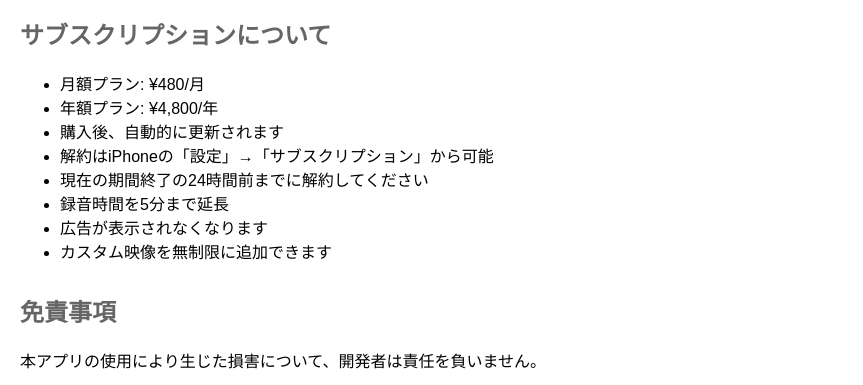
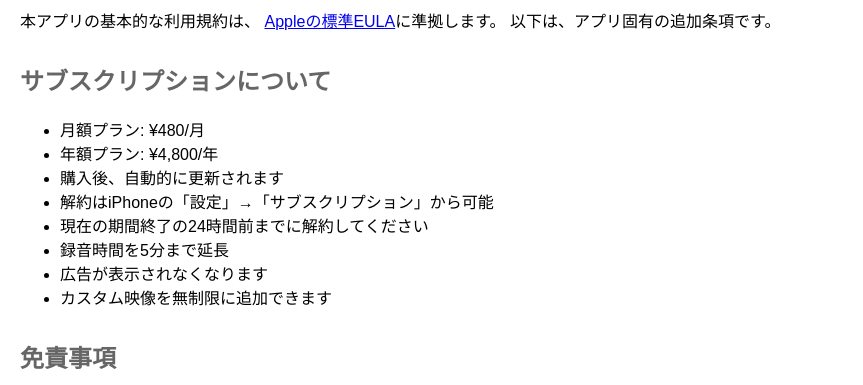
Before and after one commit to rumiaanimation/main, a plain HTML site: page terms.html in a window 1280 px wide. Shown: the part 81-466 px from the top of the page, without its empty margins (0-863 px from the left). Drawn offline with Linux system fonts and the light colour scheme.

Commit message:
Update terms.html

```diff
--- a/terms.html
+++ b/terms.html
@@ -11,7 +11,10 @@
 </head>
 <body>
     <h1>利用規約</h1>
-
+    <p>本アプリの基本的な利用規約は、
+<a href="https://www.apple.com/legal/internet-services/itunes/dev/stdeula/">
+Appleの標準EULA</a>に準拠します。
+以下は、アプリ固有の追加条項です。</p>
     <h2>サブスクリプションについて</h2>
     <ul>
         <li>月額プラン: ¥480/月</li>
```
